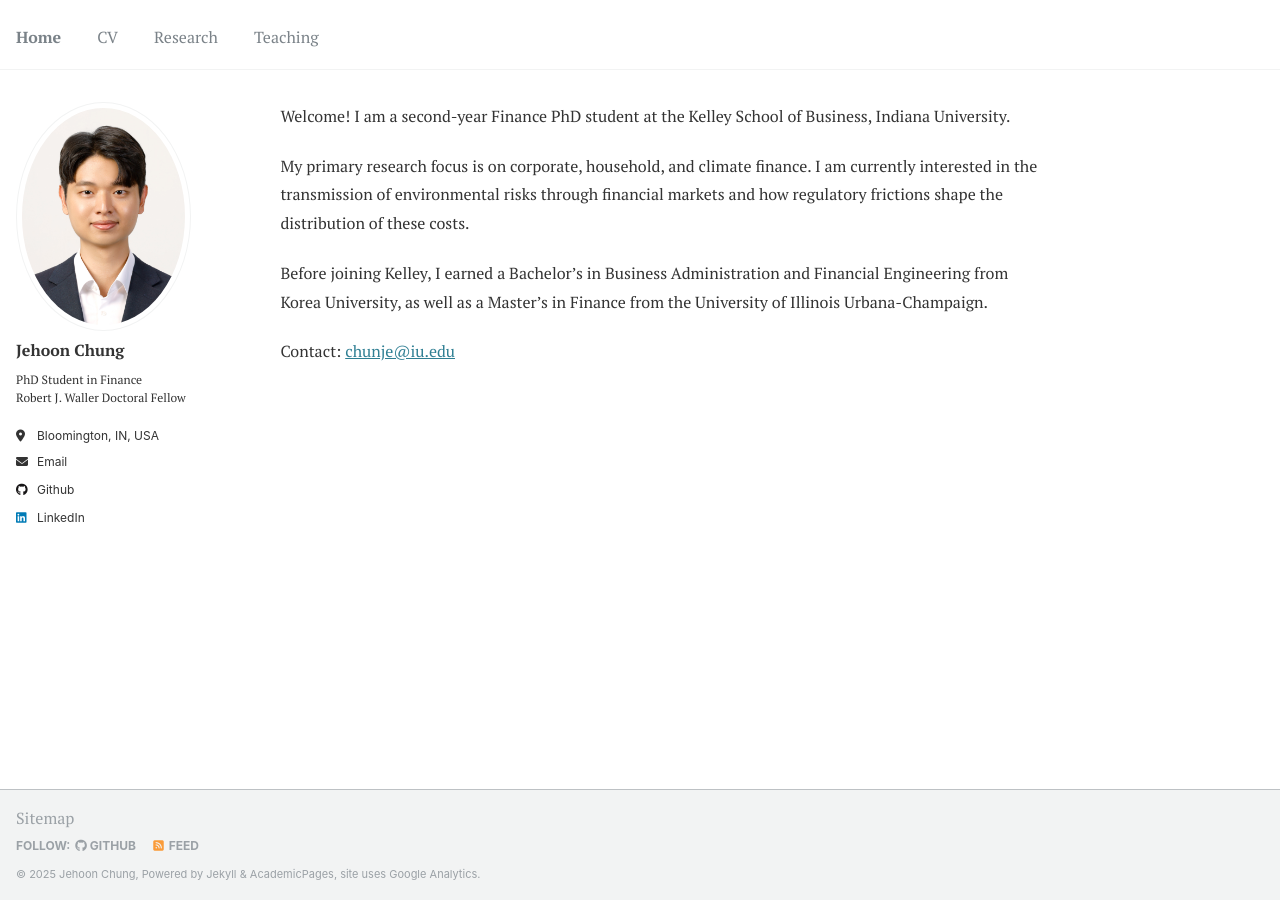
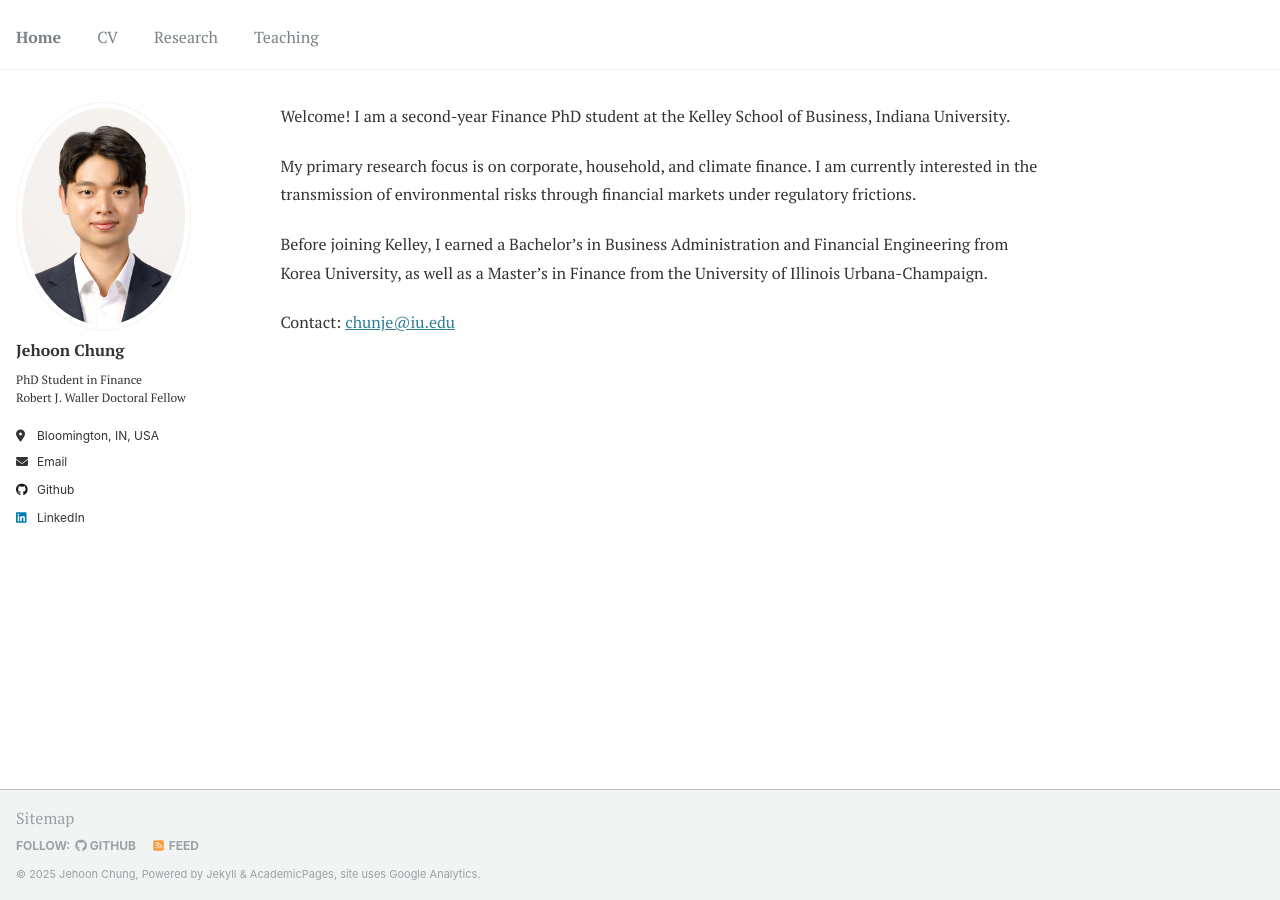
Before and after one commit to JehoonChung/jehoonchung.github.io, a Jekyll site: the page built from _pages/about.md, in a window 1280 px wide. Built offline with Jekyll 4.4.1, drawn with Linux system fonts in a browser that asks for light colours.

Commit message:
Update about.md

```diff
--- a/_pages/about.md
+++ b/_pages/about.md
@@ -9,7 +9,7 @@ redirect_from:
 
 Welcome! I am a second-year Finance PhD student at the Kelley School of Business, Indiana University.
 
-My primary research focus is on corporate, household, and climate finance. I am currently interested in the transmission of environmental risks through financial markets and how regulatory frictions shape the distribution of these costs.
+My primary research focus is on corporate, household, and climate finance. I am currently interested in the transmission of environmental risks through financial markets under regulatory frictions.
 
 Before joining Kelley, I earned a Bachelor's in Business Administration and Financial Engineering from Korea University, as well as a Master’s in Finance from the University of Illinois Urbana-Champaign.
 
```
